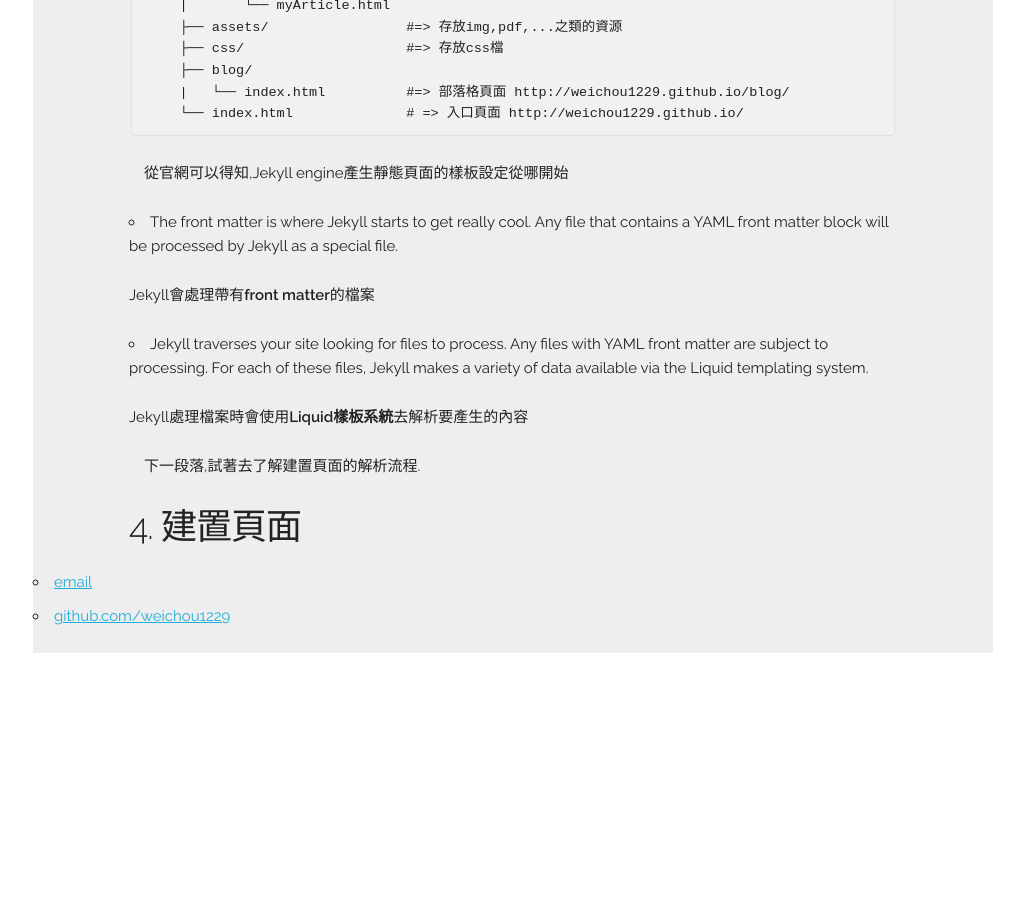
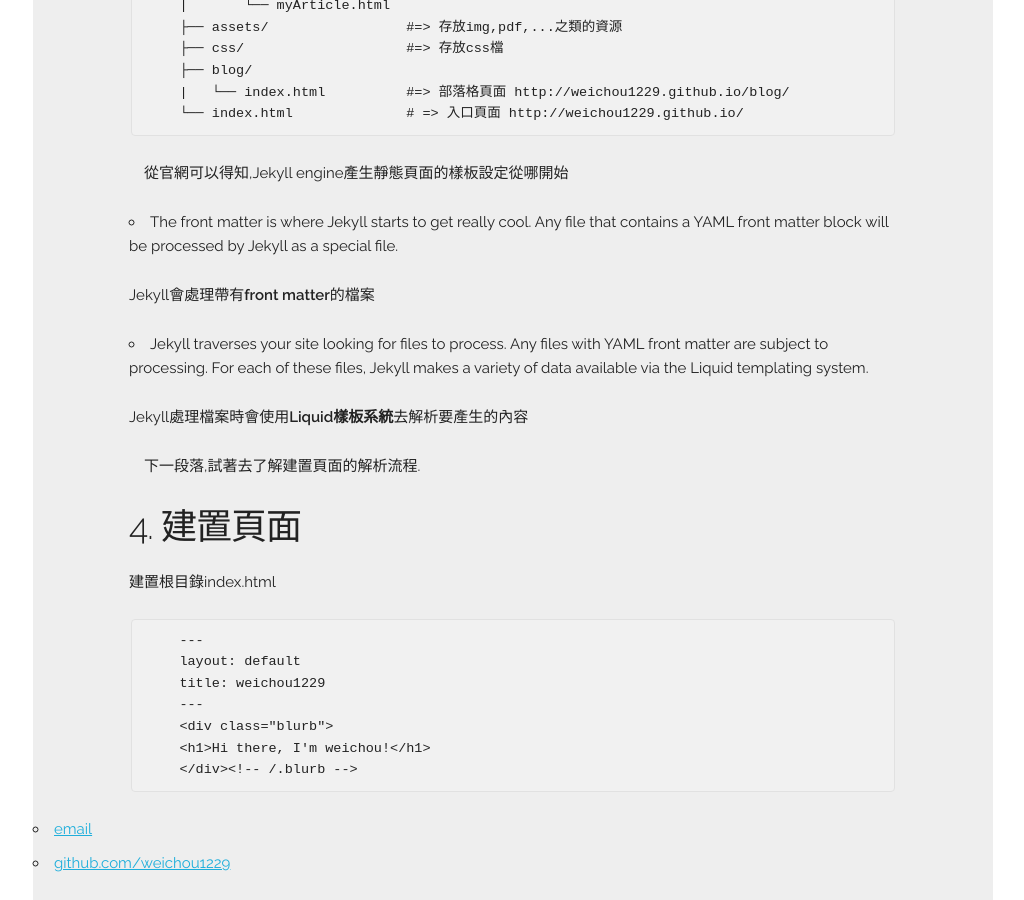
Before and after one commit to weichou1229/weichou.github.io, a Jekyll site: the page built from _posts/blog/2016-07-30-建立自己的-GitHub-Pages-website.md, in a window 1280 px wide and 900 px high, scrolled down 2442 px. Shown: the whole window, without its empty margins (127-1151 px from the left). Built offline with Jekyll 4.4.1, drawn with Linux system fonts in a browser that asks for light colours; comment, search, counter and statistics services are not loaded; before the commit the page ends 3095 px from its top, so only the background shows below that.

Commit message:
modify test

````diff
--- a/_posts/blog/2016-07-30-建立自己的-GitHub-Pages-website.md
+++ b/_posts/blog/2016-07-30-建立自己的-GitHub-Pages-website.md
@@ -72,3 +72,13 @@ Jekyll also happens to be the engine behind GitHub Pages...
 
 
 ### <a name="4"></a> 4. 建置頁面
+建置根目錄index.html
+```
+    ---
+    layout: default
+    title: weichou1229
+    ---
+    <div class="blurb">
+    <h1>Hi there, I'm weichou!</h1>
+    </div><!-- /.blurb -->
+```
````
